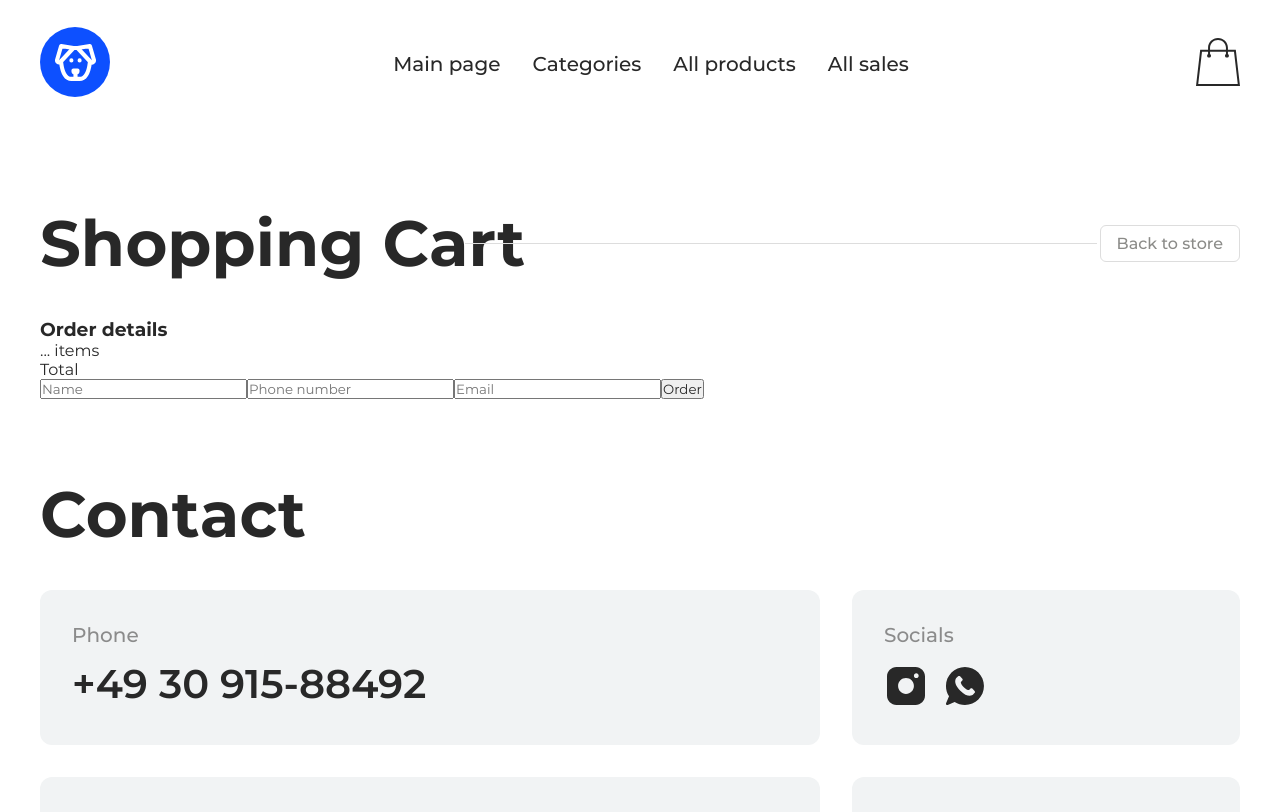
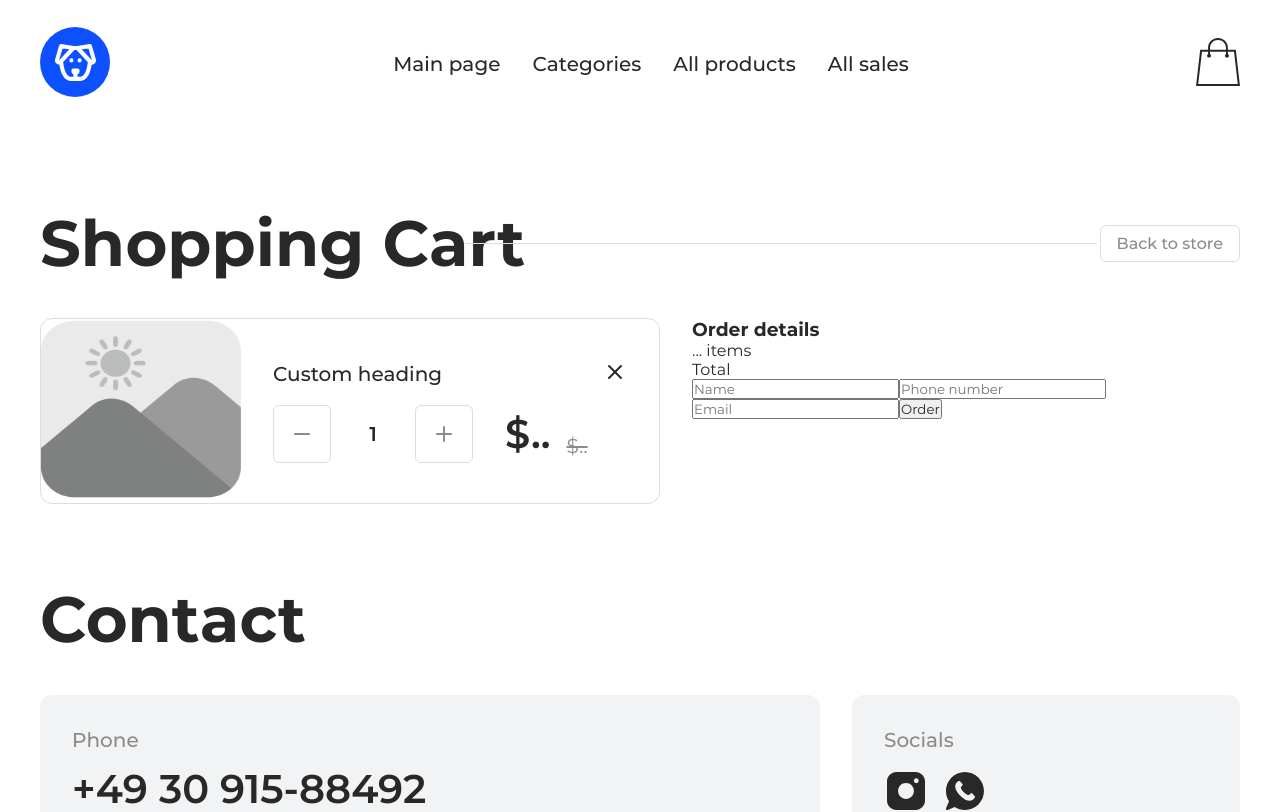
Before and after one commit to eugenia-smith/ich_petshop_react_final, a React (Create React App) app in the folder client/: page /cart in a window 1280 px wide. Shown: the top 812 px of the page. Built offline with nearby package versions, Linux system fonts and the light colour scheme.

Commit message:
cart item component styling is completed

```diff
--- a/client/src/components/cartItem/index.jsx
+++ b/client/src/components/cartItem/index.jsx
@@ -0,0 +1,97 @@
+import styles from "./styles.module.css";
+import imgPlaceholder from "../../assets/images/img_placeholder.png";
+
+function CartItem() {
+  return (
+    <article className={styles.cart_item}>
+      <picture>
+        <img
+          src={imgPlaceholder}
+          alt=""
+          style={{ width: "200px", height: "180px" }}
+        />
+      </picture>
+      <div className={styles.cart_item_header}>
+        <h4 className={styles.cart_item_heading}>Custom heading</h4>
+        <button type="button">
+          <svg
+            width="24"
+            height="24"
+            viewBox="0 0 24 24"
+            fill="none"
+            xmlns="http://www.w3.org/2000/svg"
+          >
+            <path
+              d="M18 6L6 18"
+              stroke="#282828"
+              stroke-width="2"
+              stroke-linecap="round"
+              stroke-linejoin="round"
+            />
+            <path
+              d="M6 6L18 18"
+              stroke="#282828"
+              stroke-width="2"
+              stroke-linecap="round"
+              stroke-linejoin="round"
+            />
+          </svg>
+        </button>
+      </div>
+      <div className={styles.count_and_price}>
+        <div className={styles.controls_container}>
+          <div className={styles.counter_container}>
+            <button type="button">
+              <svg
+                width="24"
+                height="24"
+                viewBox="0 0 24 24"
+                fill="none"
+                xmlns="http://www.w3.org/2000/svg"
+              >
+                <path
+                  d="M5 12H19"
+                  stroke="#8B8B8B"
+                  stroke-width="2"
+                  stroke-linecap="round"
+                  stroke-linejoin="round"
+                />
+              </svg>
+            </button>
+            <p>1</p>
+            <button type="button">
+              <svg
+                width="24"
+                height="24"
+                viewBox="0 0 24 24"
+                fill="none"
+                xmlns="http://www.w3.org/2000/svg"
+              >
+                <path
+                  d="M5 12H19"
+                  stroke="#8B8B8B"
+                  stroke-width="2"
+                  stroke-linecap="round"
+                  stroke-linejoin="round"
+                />
+                <path
+                  d="M12 5V19"
+                  stroke="#8B8B8B"
+                  stroke-width="2"
+                  stroke-linecap="round"
+                  stroke-linejoin="round"
+                />
+              </svg>
+            </button>
+          </div>
+        </div>
+        <div className={styles.price_container}>
+          <p className={styles.current_price}>$..</p>
+          <p className={styles.previuos_price}>$..</p>
+        </div>
+      </div>
+    </article>
+  );
+}
+
+export default CartItem;
--- a/client/src/components/cartItem/styles.module.css
+++ b/client/src/components/cartItem/styles.module.css
@@ -0,0 +1,87 @@
+.cart_item {
+  display: grid;
+  grid-template-columns: 200px 1fr;
+  column-gap: 32px;
+
+  border: 1px solid #dddddd;
+  border-radius: 12px;
+
+  overflow: hidden;
+}
+
+.cart_item picture {
+  grid-row: span 2;
+}
+
+.cart_item_header {
+  display: flex;
+  justify-content: space-between;
+  align-items: center;
+
+  padding: 32px 32px 0 0;
+}
+
+.cart_item_heading {
+  font-size: 20px;
+  font-weight: 500;
+}
+
+.cart_item_header button {
+  border: none;
+  background-color: transparent;
+}
+
+.count_and_price {
+  display: flex;
+  align-items: center;
+  gap: 32px;
+
+  padding: 0 32px 32px 0;
+}
+
+.controls_container {
+  display: flex;
+  gap: 32px;
+}
+
+.counter_container {
+  display: flex;
+  align-items: center;
+  justify-content: space-between;
+
+  min-height: 58px;
+  min-width: 200px;
+
+  font-size: 20px;
+  font-weight: 600;
+  color: #282828;
+}
+
+.counter_container button {
+  display: flex;
+  justify-content: center;
+  align-items: center;
+
+  width: 58px;
+  height: 100%;
+  border: 1px solid #dddddd;
+  border-radius: 6px;
+
+  background-color: transparent;
+}
+
+.price_container {
+  display: flex;
+  align-items: end;
+  gap: 16px;
+}
+
+.current_price {
+  font-size: 40px;
+  font-weight: 600;
+}
+.previuos_price {
+  font-size: 20px;
+  color: #8b8b8b;
+  text-decoration: line-through;
+}
--- a/client/src/index.css
+++ b/client/src/index.css
@@ -113,6 +113,10 @@ main {
   padding: 80px 40px;
 }
 
+button {
+  cursor: pointer;
+}
+
 #root {
   /* background-color: aquamarine; */
 
--- a/client/src/pages/cart/Cart.jsx
+++ b/client/src/pages/cart/Cart.jsx
@@ -1,5 +1,6 @@
 import { Link } from "react-router-dom";
 import styles from "./styles.module.css";
+import CartItem from "../../components/cartItem";
 
 function Cart() {
   return (
@@ -15,7 +16,11 @@ function Cart() {
         </div>
 
         <div className={styles.order_details}>
-          <ul className={styles.order_items}></ul>
+          <ul className={styles.order_items}>
+            <li>
+              <CartItem />
+            </li>
+          </ul>
           <div className={styles.order_form_container}>
             <h3>Order details</h3>
             <p>... items</p>
--- a/client/src/pages/cart/styles.module.css
+++ b/client/src/pages/cart/styles.module.css
@@ -33,5 +33,7 @@
 }
 
 .order_details {
-  display: flex;
+  display: grid;
+  grid-template-columns: 1fr 548px;
+  gap: 32px;
 }
--- /dev/null
+++ b/package.json
@@ -0,0 +1,5 @@
+{
+  "dependencies": {
+    "styled-components": "^6.1.13"
+  }
+}
```
Also changed, not shown: client/src/assets/icons/close_icon.svg (added).
